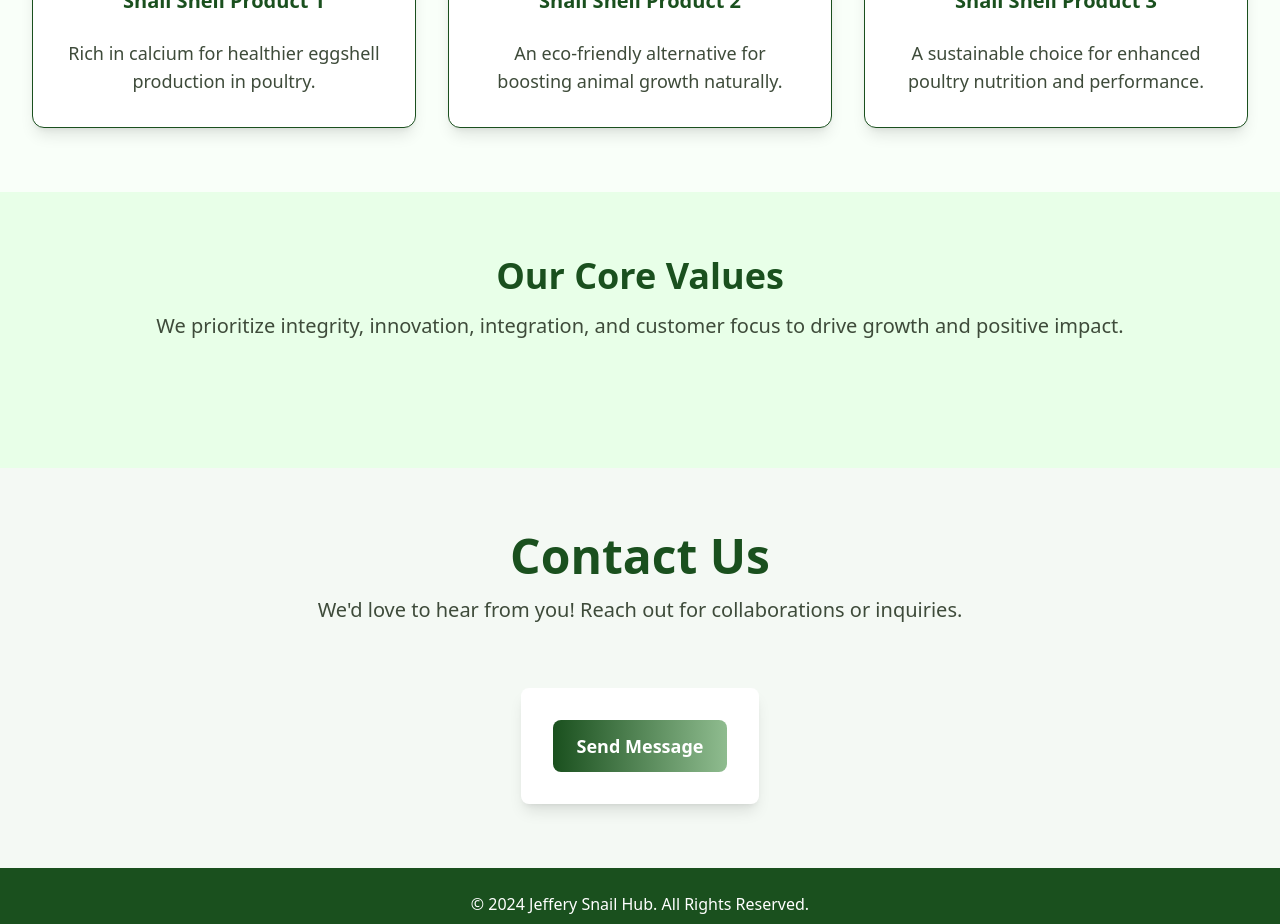
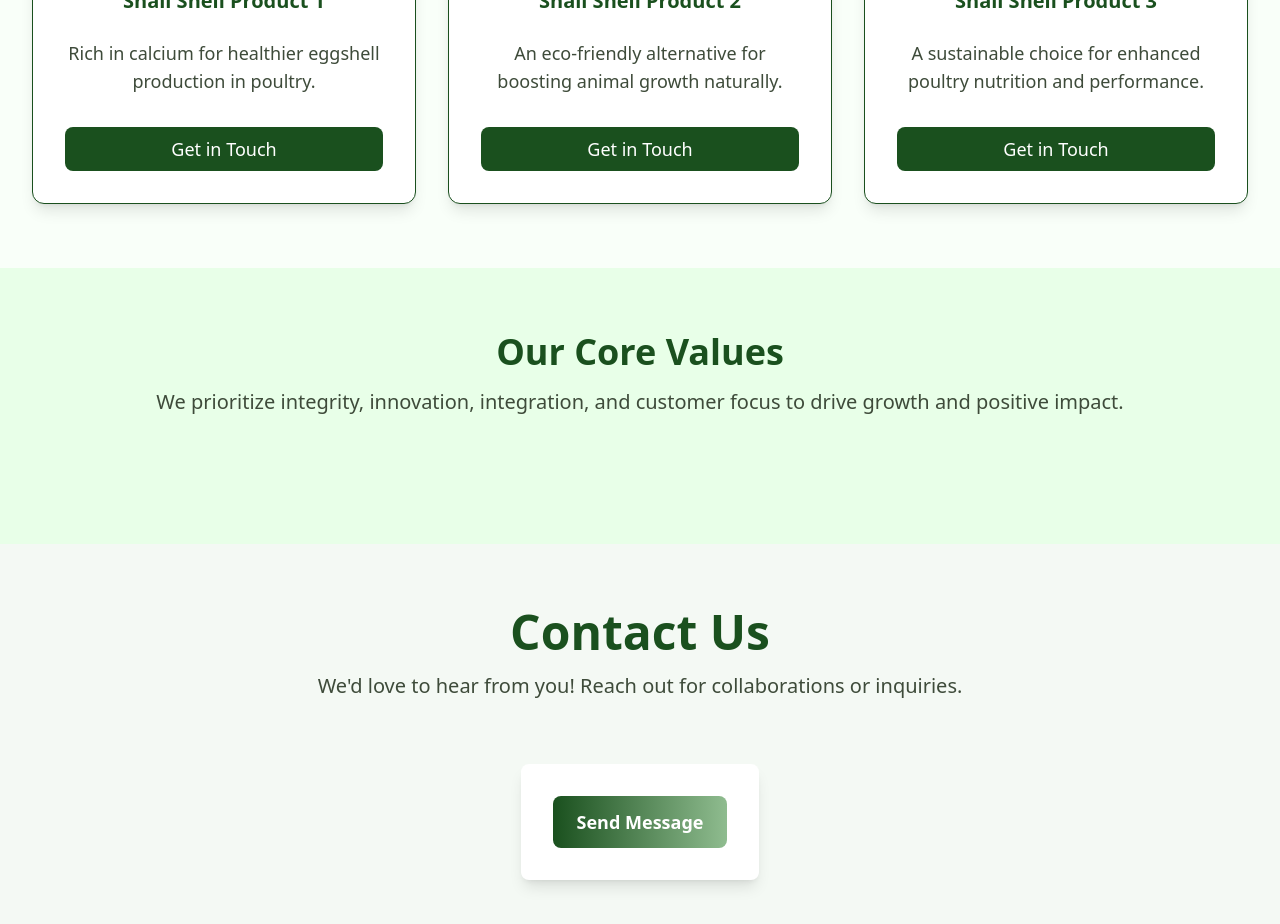
Before and after one commit to KojoFocus/innovator1, a React (Vite) app: page / in a window 1280 px wide. Shown: the part 1920-2844 px from the top of the page. Built offline with nearby package versions, Linux system fonts and the light colour scheme.

Commit message:
added a call to action button to the product card

```diff
--- a/src/pages/HomePage.tsx
+++ b/src/pages/HomePage.tsx
@@ -127,13 +127,11 @@ const HomePage = () => {
       Our Products
     </h2>
     <p className="py-4 text-lg sm:text-xl">
-            Premium organic snail shell supplements tailored for the poultry
-            industry.
+      Premium organic snail shell supplements tailored for the poultry industry.
     </p>
   </div>
   <div className="grid grid-cols-1 sm:grid-cols-2 md:grid-cols-3 gap-8">
-          {[snailProduct1, snailProduct2, snailProduct3].map(
-            (product, index) => (
+    {[snailProduct1, snailProduct2, snailProduct3].map((product, index) => (
       <div
         key={index}
         className="card bg-[#FFFFFF] shadow-lg border border-[#1A501E] rounded-xl hover:scale-105 transition-all"
@@ -157,12 +155,22 @@ const HomePage = () => {
             {index === 2 &&
               "A sustainable choice for enhanced poultry nutrition and performance."}
           </p>
+          {/* Contact Us Button */}
+          <a
+            href="https://wa.me/233245838483"
+            target="_blank"
+            rel="noopener noreferrer"
+            className="mt-6 inline-block bg-[#1A501E] text-white font-medium text-lg py-2 px-4 rounded-lg hover:bg-[#144016] transition-colors"
+          >
+            Get in Touch
+          </a>
         </div>
       </div>
-            )
-          )}
+    ))}
   </div>
 </section>
+
+
 
       {/* Vision Section */}
       <section className="py-16 bg-[#E8FFE8] px-4 sm:px-8" id="vision">
```
Lines whose indentation alone changed are shown as unchanged.
